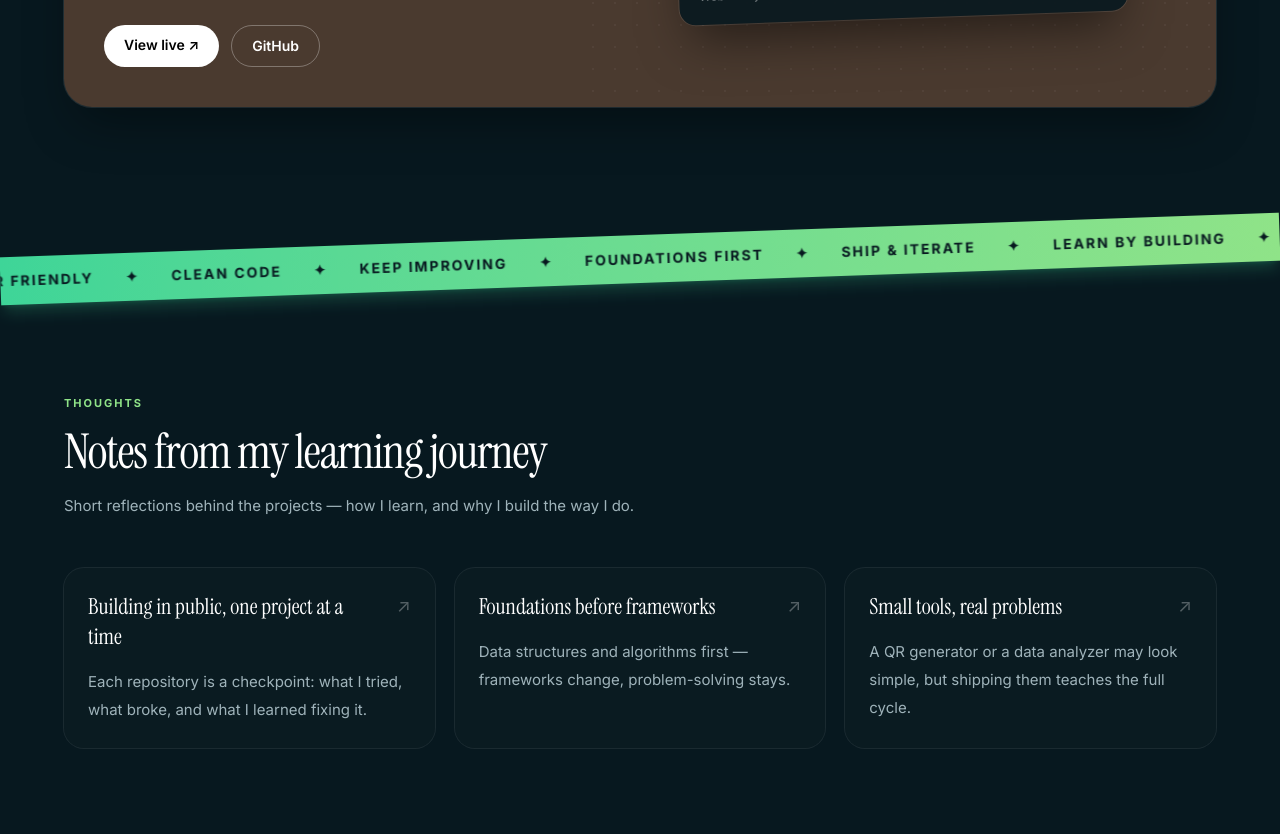
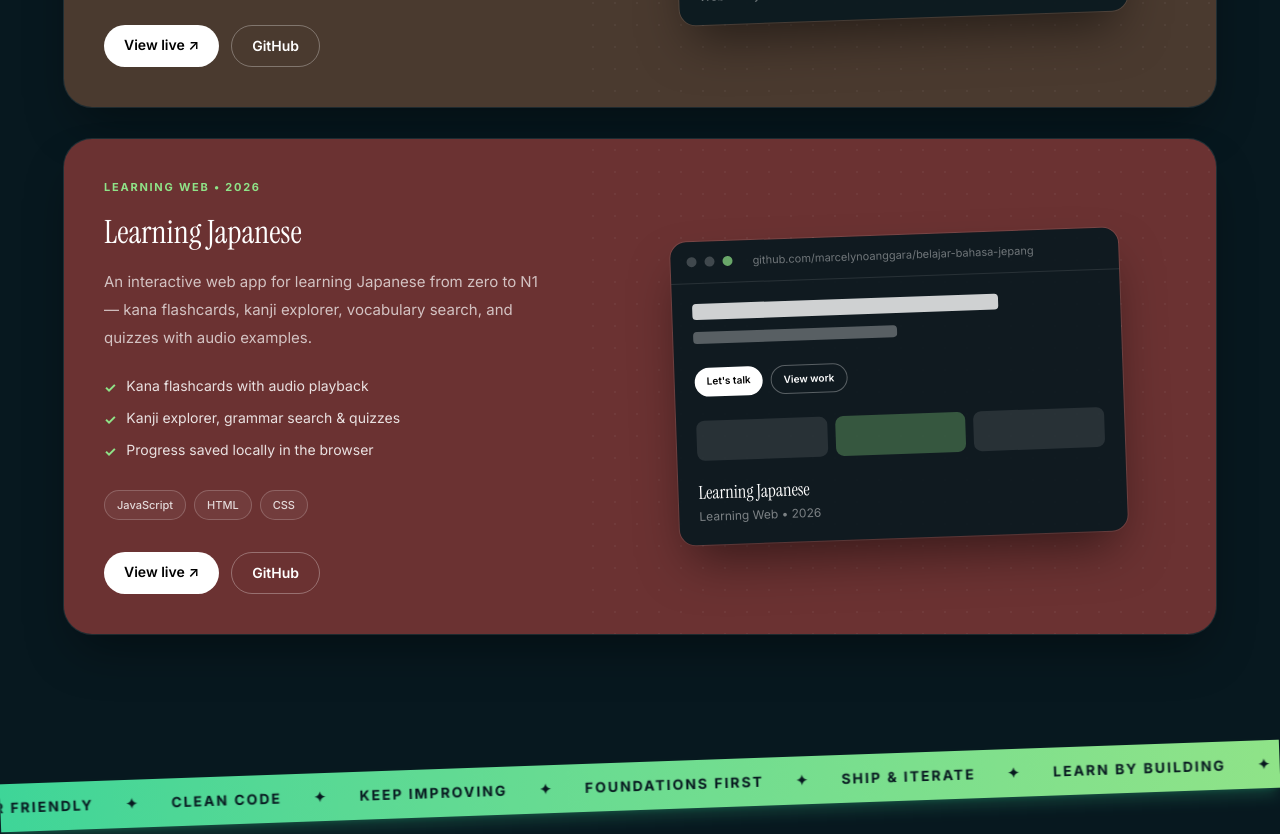
Before and after one commit to marcelynoanggara/portofolio, a React (Vite) app: page / in a window 1280 px wide. Shown: the part 2640-3474 px from the top of the page. Built offline with nearby package versions, Linux system fonts and the light colour scheme.

Commit message:
Add Learning Japanese project to portfolio

```diff
--- a/src/data/portfolio.ts
+++ b/src/data/portfolio.ts
@@ -95,6 +95,24 @@ export const projects: Project[] = [
     bg: '#4a3a2f',
     visual: 'qr',
   },
+  {
+    number: '04',
+    brand: 'Learning Web',
+    year: '2026',
+    title: 'Learning Japanese',
+    description:
+      'An interactive web app for learning Japanese from zero to N1 — kana flashcards, kanji explorer, vocabulary search, and quizzes with audio examples.',
+    points: [
+      'Kana flashcards with audio playback',
+      'Kanji explorer, grammar search & quizzes',
+      'Progress saved locally in the browser',
+    ],
+    tech: ['JavaScript', 'HTML', 'CSS'],
+    liveUrl: 'https://marcelynoanggara.github.io/belajar-bahasa-jepang/',
+    repoUrl: 'https://github.com/marcelynoanggara/belajar-bahasa-jepang',
+    bg: '#6b3232',
+    visual: 'browser',
+  },
 ]
 
 export const services = [
```
